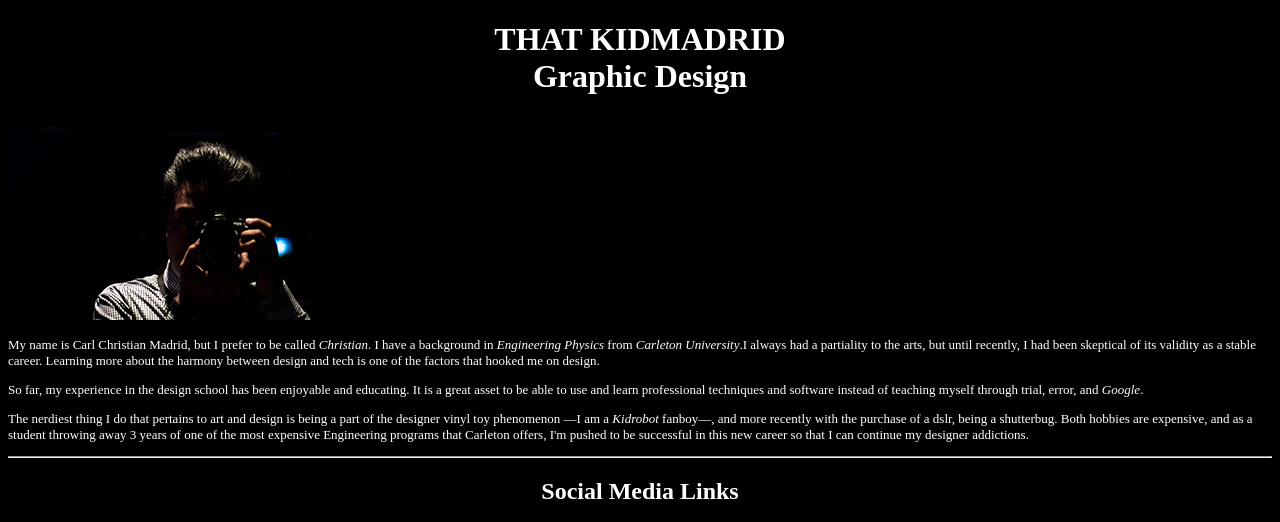
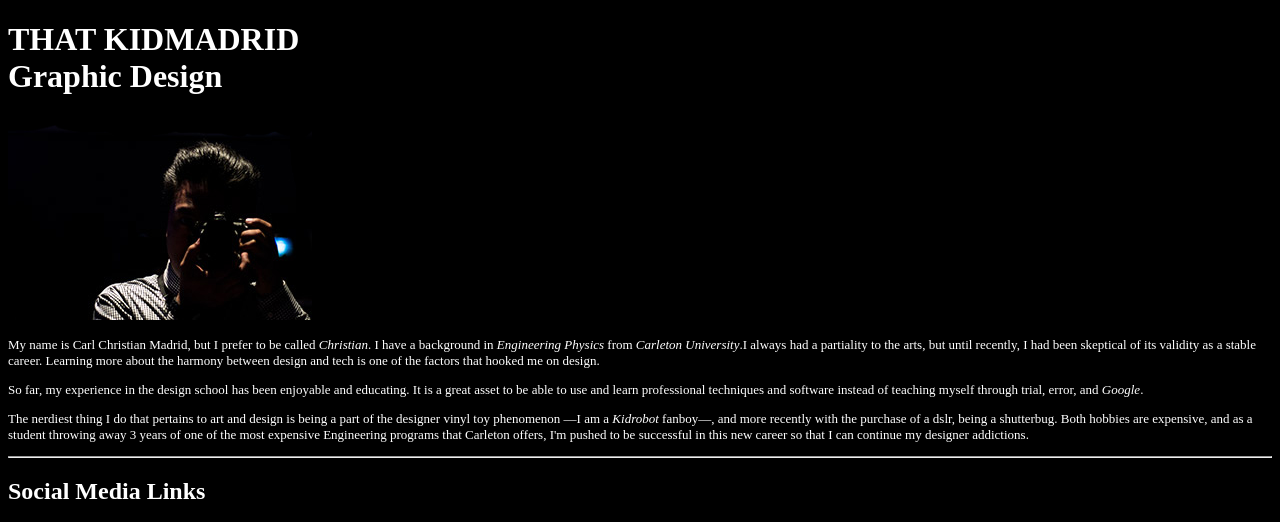
Before and after one commit to ccmadrid/activity-html, a plain HTML site: page index.html in a window 1280 px wide. Shown: the top 522 px of the page. Drawn offline with Linux system fonts and the light colour scheme.

Commit message:
Flush Left
centred text not performing as expected; flush left instead

```diff
--- a/index.html
+++ b/index.html
@@ -8,7 +8,7 @@
 <!-- I understand that css is better for formatting the style of text, however since this is an HTML activity, the majority of the styling is done with deprecated HTML elements -->
 
 <body bgcolor="black" text="white" link="silver" vlink="grey">
-    <h1><center><font face="futura">THAT KIDMADRID<br>Graphic Design</font></center></h1>
+    <h1><font face="futura">THAT KIDMADRID<br>Graphic Design</font></h1>
     <img src="images/MADRID_C_1.jpg" alt="self photo">
     <font size="2" face="symbol">
     <p>My name is Carl Christian Madrid, but I prefer to be called <em>Christian</em>. I have a background in <em>Engineering Physics</em> from <em>Carleton University</em>.I always had a partiality to the arts, but until recently, I had been skeptical of its validity as a stable career. Learning more about the harmony between design and tech is one of the factors that hooked me on design.</p>
@@ -16,7 +16,7 @@
     <p>The nerdiest thing I do that pertains to art and design is being a part of the designer vinyl toy phenomenon —I am a <em>Kidrobot</em> fanboy—, and more recently with the purchase of a dslr, being a shutterbug. Both hobbies are expensive, and as a student throwing away 3 years of one of the most expensive Engineering programs that Carleton offers, I'm pushed to be successful in this new career so that I can continue my designer addictions.</p>
     </font>
     <hr>
-    <h2><center><font face="futura">Social Media Links</font></center></h2>
+    <h2><font face="futura">Social Media Links</font></h2>
     <ul><font face="symbol">
         <li><a href="http://www.github.com/ccmadrid" target="_blank"><img src="images/github.png">Github</a></li>
         <li><a href="http://www.twitter.com/xtiyan" target="_blank"><img src="images/twitter.png">Twitter</a></li>
```
